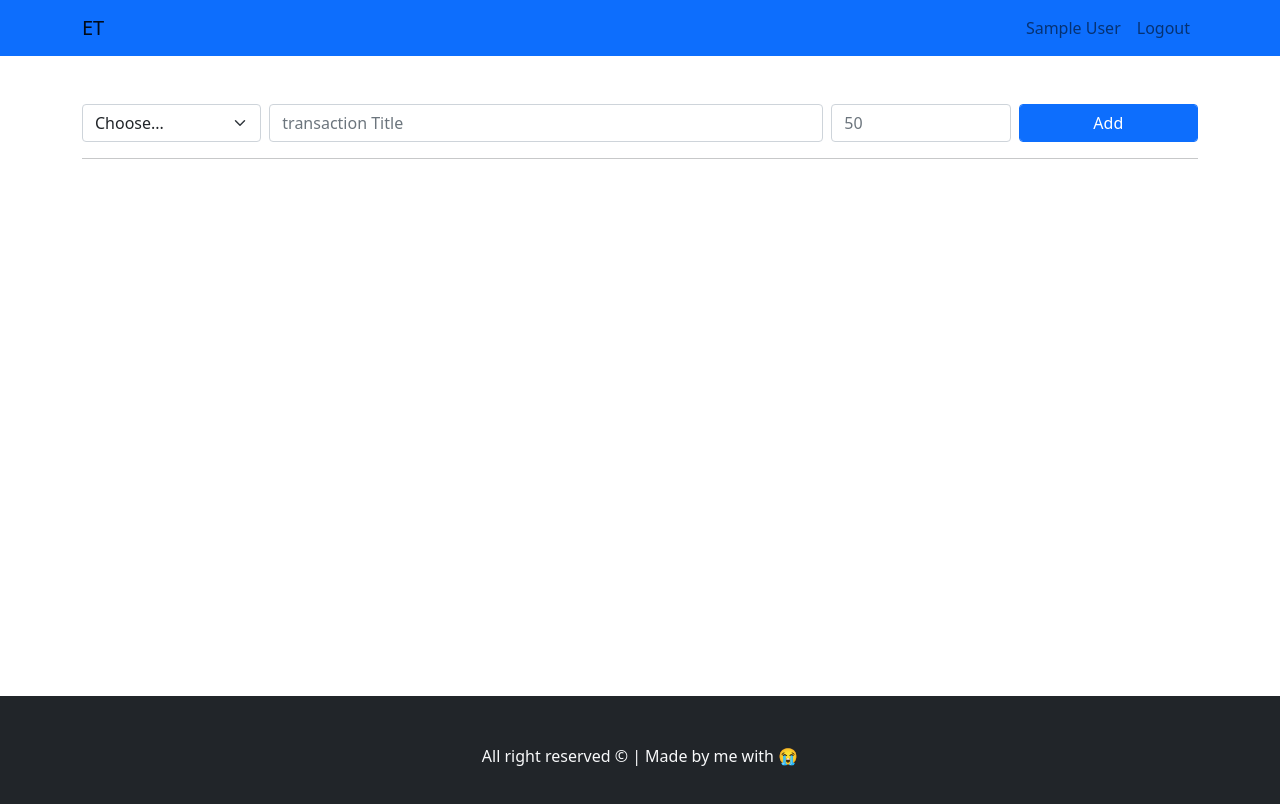
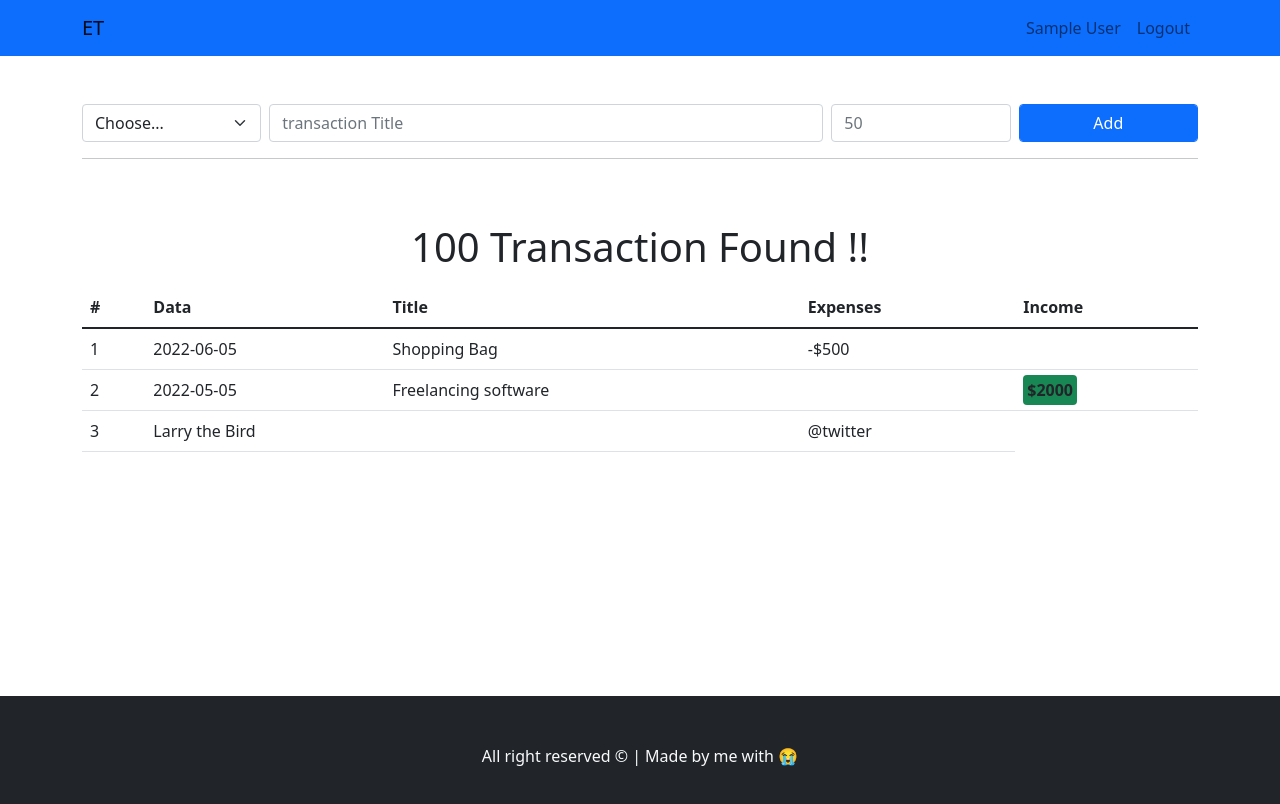
Before and after one commit to Bibek-2022/track-expense, a React (Create React App) app in the folder client/: page /dashboard in a window 1280 px wide. Shown: the top 804 px of the page. Built offline with nearby package versions, Linux system fonts and the light colour scheme; sample sign-in values are in the browser's storage.

Commit message:
Added Table

```diff
--- /dev/null
+++ b/client/src/components/customTable/CustomTable.js
@@ -0,0 +1,44 @@
+import React from "react";
+import { Table } from "react-bootstrap";
+
+export const CustomTable = () => {
+  return (
+    <div className="mt-5">
+      <h1 className="text-center">100 Transaction Found !!</h1>
+      <Table className="mt-3" hover>
+        <thead>
+          <tr>
+            <th>#</th>
+            <th>Data</th>
+            <th>Title</th>
+            <th>Expenses</th>
+            <th>Income</th>
+          </tr>
+        </thead>
+        <tbody>
+          <tr>
+            <td>1</td>
+            <td>2022-06-05</td>
+            <td>Shopping Bag</td>
+            <td>-$500</td>
+            <td></td>
+          </tr>
+          <tr>
+            <td>2</td>
+            <td>2022-05-05</td>
+            <td>Freelancing software</td>
+            <td></td>
+            <td>
+              <span className="bg-success rounded p-1 fw-bold">$2000</span>
+            </td>
+          </tr>
+          <tr>
+            <td>3</td>
+            <td colSpan={2}>Larry the Bird</td>
+            <td>@twitter</td>
+          </tr>
+        </tbody>
+      </Table>
+    </div>
+  );
+};
--- a/client/src/pages/dashboard/Dashboard.js
+++ b/client/src/pages/dashboard/Dashboard.js
@@ -3,11 +3,12 @@ import Layout from "../../components/layout/Layout";
 import { Link, useNavigate } from "react-router-dom";
 import { Alert, Button, Col, Form, Row } from "react-bootstrap";
 import { postTransaction } from "../../helpers/axiosHelper";
+import { CustomTable } from "../../components/customTable/CustomTable";
 
 export const Dashboard = () => {
   const navigation = useNavigate();
   const [form, setForm] = useState({});
-  const [resp, setResp] = useState({});
+  const [resp, setResp] = useState({ status: "", message: "" });
   useEffect(() => {
     const storedUser = JSON.parse(window.sessionStorage.getItem("user"));
 
@@ -75,6 +76,9 @@ export const Dashboard = () => {
       </Form>
 
       <hr />
+      <Row>
+        <CustomTable />
+      </Row>
     </Layout>
   );
 };
```
